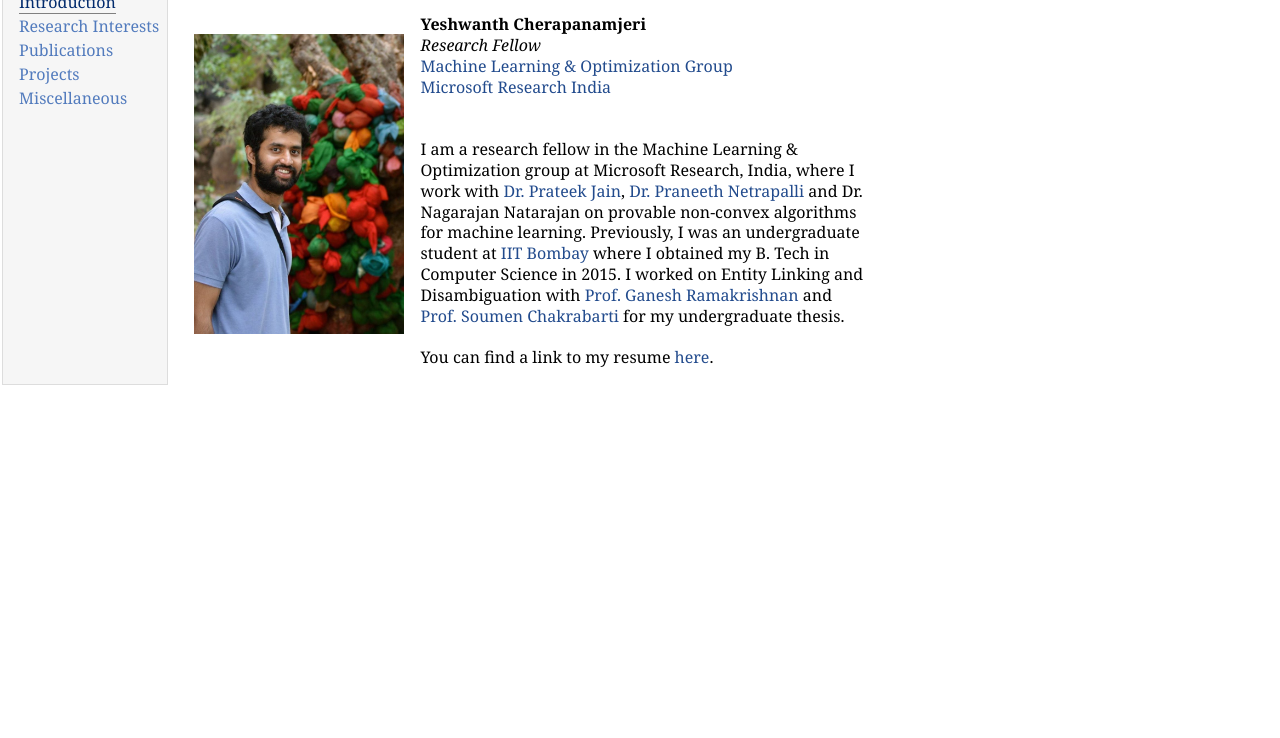
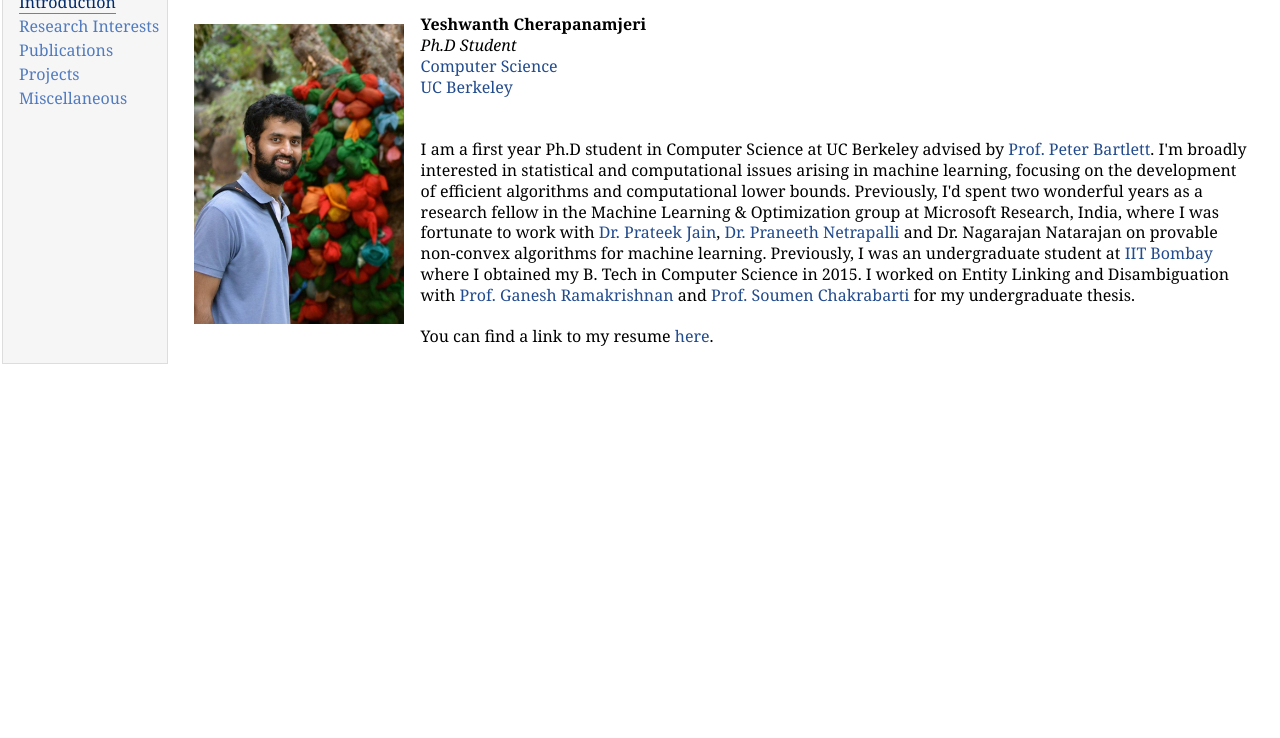
Before and after one commit to Yeshwanth94/Yeshwanth1994.github.io, a plain HTML site: page index.html in a window 1280 px wide. Shown: the part 62-800 px from the top of the page. Drawn offline with Linux system fonts and the light colour scheme.

Commit message:
Updated Affiliation

```diff
--- a/index.html
+++ b/index.html
@@ -25,24 +25,16 @@
 <table class="imgtable"><tr><td>
 <img src="images/profile.jpg" alt="Picture of this poor sod" width="210px" height="300px" />&nbsp;</td>
 <td align="left"><p><b>Yeshwanth Cherapanamjeri</b> <br />
-<i>Research Fellow</i> <br />
-<a href="https://www.microsoft.com/en-us/research/group/machine-learning-and-optimization/">Machine Learning &amp; Optimization Group</a> <br />
-<a href="https://www.microsoft.com/en-us/research/lab/microsoft-research-india/">Microsoft Research India</a> <br />
+<i>Ph.D Student</i> <br />
+<a href="https://cs.berkeley.edu/" target=&ldquo;blank&rdquo;>Computer Science</a> <br />
+<a href="https://www.berkeley.edu/" target=&ldquo;blank&rdquo;>UC Berkeley</a> <br />
 <br /> <br />
-I am a research fellow in the Machine Learning &amp; Optimization group at Microsoft Research, India, where I work with <a href="https://www.microsoft.com/en-us/research/people/prajain/">Dr. Prateek Jain</a>, <a href="https://www.microsoft.com/en-us/research/people/praneeth/">Dr. Praneeth Netrapalli</a> and Dr. Nagarajan Natarajan on provable non-convex algorithms for machine learning. Previously, I was an undergraduate student at <a href="http://www.iitb.ac.in/">IIT Bombay</a> where I obtained my B. Tech in Computer Science in 2015. I worked on Entity Linking and Disambiguation with <a href="https://www.cse.iitb.ac.in/~ganesh/">Prof. Ganesh Ramakrishnan</a> and <a href="https://www.cse.iitb.ac.in/~soumen/">Prof. Soumen Chakrabarti</a> for my undergraduate thesis.
+I am a first year Ph.D student in Computer Science at UC Berkeley advised by <a href="https://www.stat.berkeley.edu/~bartlett/" target=&ldquo;blank&rdquo;>Prof. Peter Bartlett</a>. I'm broadly interested in statistical and computational issues arising in machine learning, focusing on the development of efficient algorithms and computational lower bounds. Previously, I'd spent two wonderful years as a research fellow in the Machine Learning &amp; Optimization group at Microsoft Research, India, where I was fortunate to work with <a href="https://www.microsoft.com/en-us/research/people/prajain/" target=&ldquo;blank&rdquo;>Dr. Prateek Jain</a>, <a href="https://www.microsoft.com/en-us/research/people/praneeth/" target=&ldquo;blank&rdquo;>Dr. Praneeth Netrapalli</a> and Dr. Nagarajan Natarajan on provable non-convex algorithms for machine learning. Previously, I was an undergraduate student at <a href="http://www.iitb.ac.in/" target=&ldquo;blank&rdquo;>IIT Bombay</a> where I obtained my B. Tech in Computer Science in 2015. I worked on Entity Linking and Disambiguation with <a href="https://www.cse.iitb.ac.in/~ganesh/" target=&ldquo;blank&rdquo;>Prof. Ganesh Ramakrishnan</a> and <a href="https://www.cse.iitb.ac.in/~soumen/" target=&ldquo;blank&rdquo;>Prof. Soumen Chakrabarti</a> for my undergraduate thesis.
 <br /> <br />
-You can find a link to my resume <a href="docs/resume.pdf">here</a>.</p>
+You can find a link to my resume <a href="docs/resume.pdf" target=&ldquo;blank&rdquo;>here</a>.</p>
 </td></tr></table>
 </td>
 </tr>
 </table>
-<script>
-  (function(i,s,o,g,r,a,m){i['GoogleAnalyticsObject']=r;i[r]=i[r]||function(){
-  (i[r].q=i[r].q||[]).push(arguments)},i[r].l=1*new Date();a=s.createElement(o),
-  m=s.getElementsByTagName(o)[0];a.async=1;a.src=g;m.parentNode.insertBefore(a,m)
-  })(window,document,'script','https://www.google-analytics.com/analytics.js','ga');
-  ga('create', 'UA-87982480-1', 'auto');
-  ga('send', 'pageview');
-</script>
 </body>
 </html>
--- a/jemdoc.css
+++ b/jemdoc.css
@@ -12,7 +12,7 @@ body {
 	padding-bottom: 8px;
 	/*margin: 0 auto;*/
   margin: 0;
-  max-width: 70%;
+  max-width: 100%;
   /*min-width: 70%;*/
   /*border-left: 1px solid black;*/
   /*border-right: 1px solid black;*/
```
Also changed, not shown: misc.html (+0 -8 lines), projs.html (+2 -10 lines), pubs.html (+2 -10 lines), resint.html (+0 -8 lines), 3 other files.
